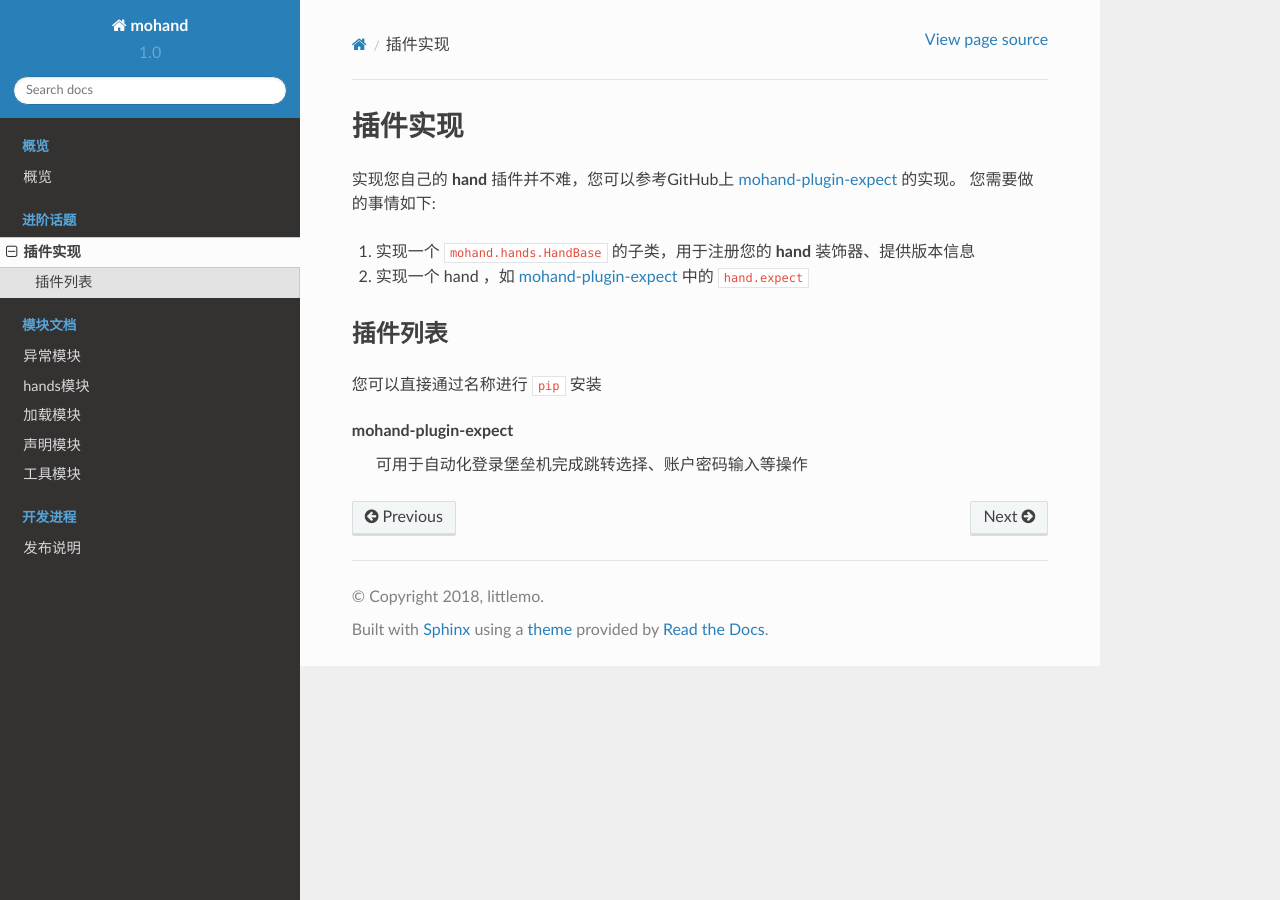
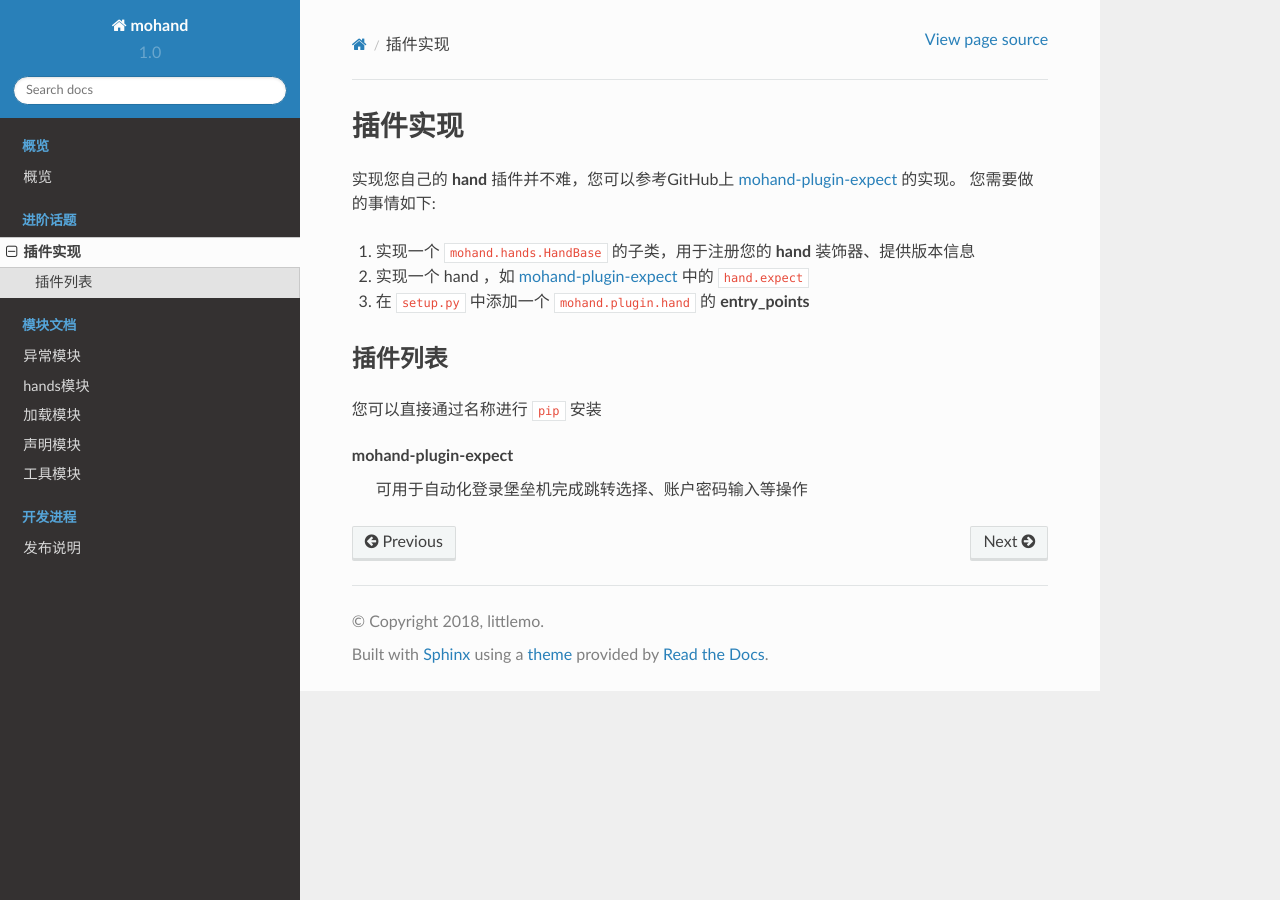
Before and after one commit to littlemo/mohand, a Sphinx documentation site: the page built from docs/source/topics/plugin.rst, in a window 1280 px wide. Built offline with Sphinx 7.4.7 and the Read the Docs theme 2.0.0, drawn with Linux system fonts in a browser that asks for light colours; formulas are drawn with MathJax 3.

Commit message:
O: 完善插件实现文档中遗漏的entry_points说明

```diff
--- a/docs/source/topics/plugin.rst
+++ b/docs/source/topics/plugin.rst
@@ -9,6 +9,7 @@
 
 #. 实现一个 ``mohand.hands.HandBase`` 的子类，用于注册您的 **hand** 装饰器、提供版本信息
 #. 实现一个 hand ，如 `mohand-plugin-expect`_ 中的 ``hand.expect``
+#. 在 ``setup.py`` 中添加一个 ``mohand.plugin.hand`` 的 **entry_points**
 
 
 插件列表
```
